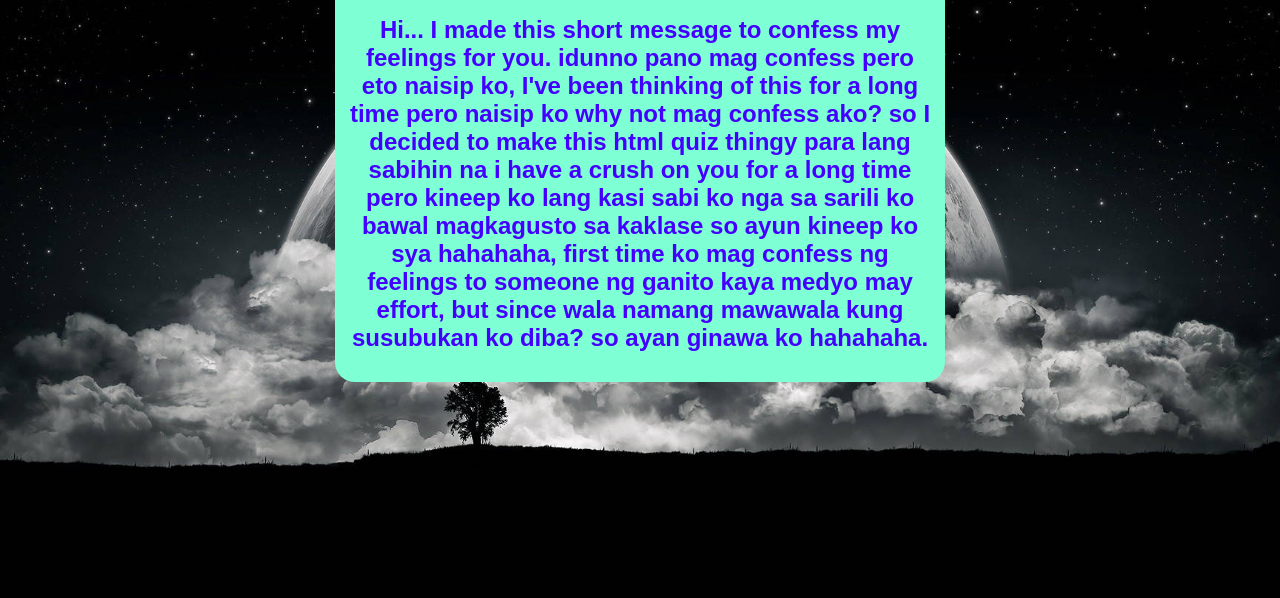
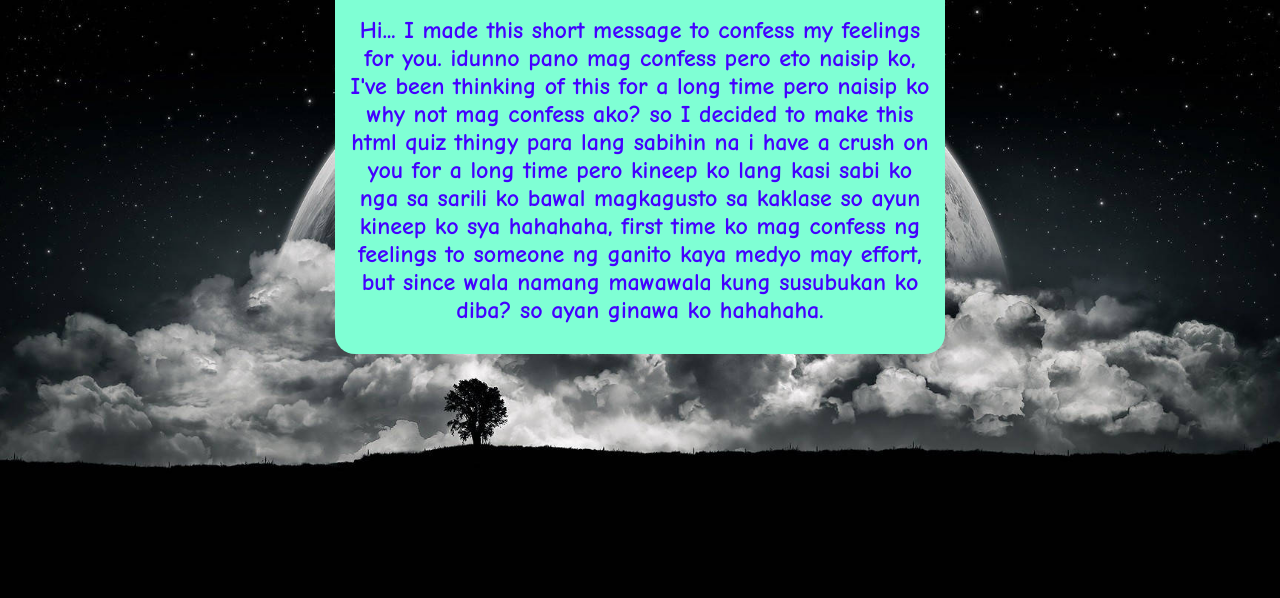
Before and after one commit to RenzMarquez/Quizzzzz, a plain HTML site: page Letter.html in a window 1280 px wide. Shown: the part 202-800 px from the top of the page. Drawn offline with Linux system fonts and the light colour scheme.

Commit message:
Update Letter.css

```diff
--- a/Letter.css
+++ b/Letter.css
@@ -2,7 +2,7 @@
     color: rgb(68, 0, 255);
     padding: 5px;
     text-align: center;
-    font-family: "arial"
+    font-family: "Comic Sans MS", "Comic Sans", cursive;
 }
 
 body {
@@ -20,4 +20,5 @@ body {
     max-width: 600px;
     margin: 100px auto 0;
     border-radius: 20px;
+
 }
```
